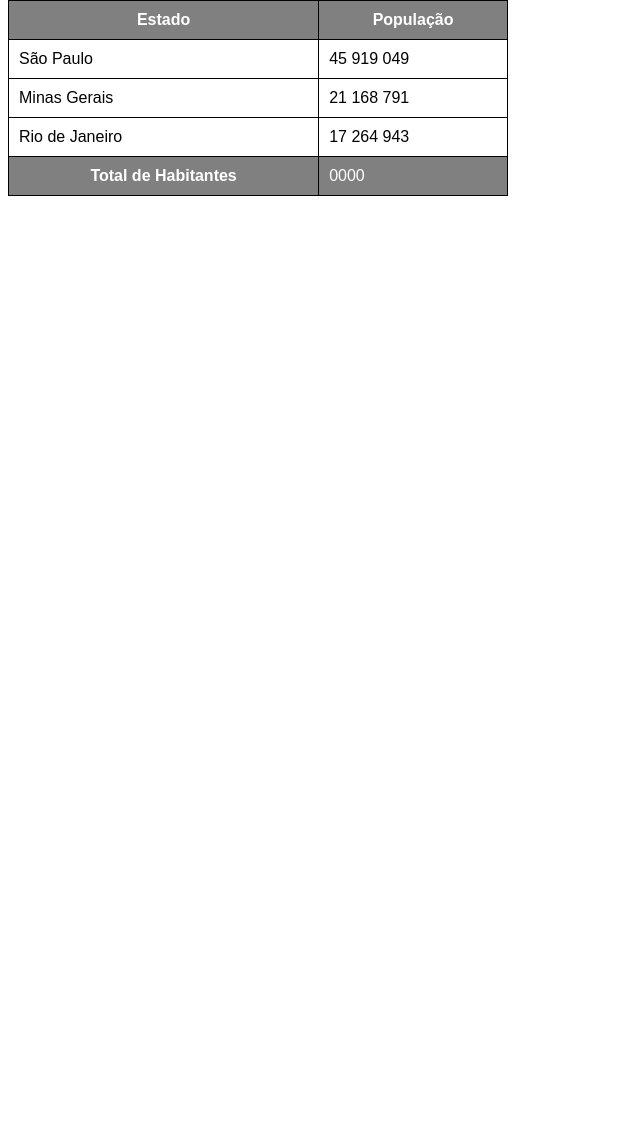
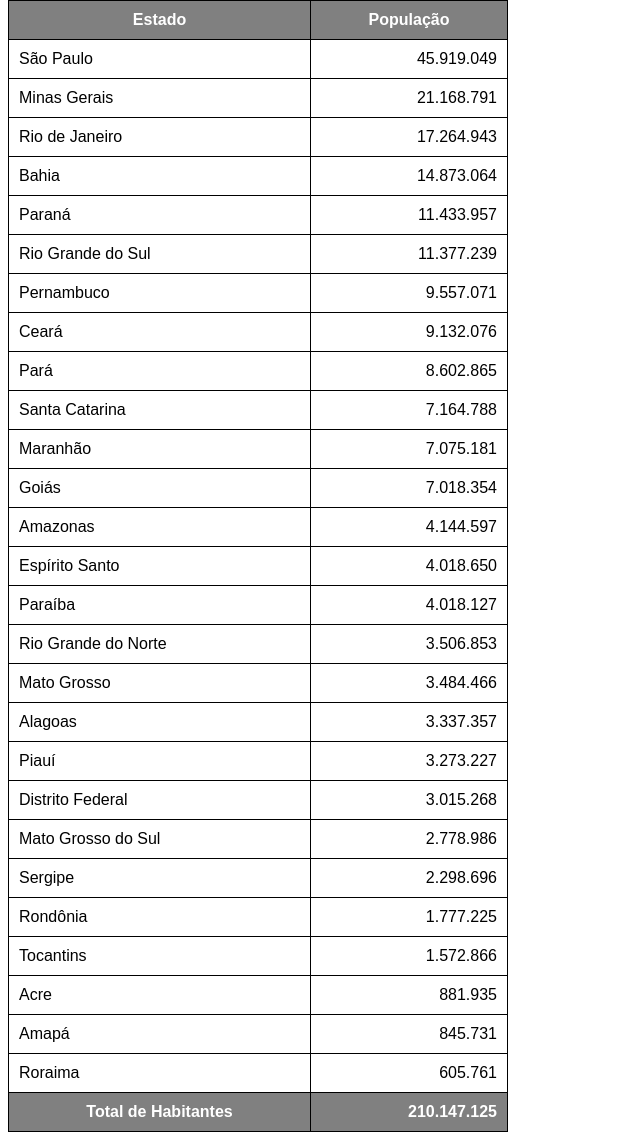
Before and after one commit to elvislimaa/html-css, a plain HTML site: page exercicios/ex023/tabela002.html in a window 1280 px wide. Shown: the part 80-1220 px from the top of the page, without its empty margins (0-640 px from the left). Before the commit the page ends 800 px from the top, so only its background shows below. Drawn offline with Linux system fonts and the light colour scheme.

Commit message:
Tabela completa
Tabela completa com todos estados do Brasil, com número de população por estado.

```diff
--- a/exercicios/ex023/tabela002.html
+++ b/exercicios/ex023/tabela002.html
@@ -23,6 +23,11 @@
             background-color: gray;
             color: white;
         }
+
+        td.num {
+            text-align: right;
+        }
+
     </style>
 </head>
 <body>
@@ -47,21 +52,117 @@
         <tbody>
             <tr>
                 <td>São Paulo</td>
-                <td>45 919 049</td>
+                <td class="num">45.919.049</td>
             </tr>
             <tr>
                 <td>Minas Gerais</td>
-                <td>21 168 791</td>
+                <td class="num">21.168.791</td>
             </tr>
             <tr>
                 <td>Rio de Janeiro</td>
-                <td>17 264 943</td>
+                <td class="num">17.264.943</td>
+            </tr>
+            <tr>
+                <td>Bahia</td>
+                <td class="num">14.873.064</td>
+            </tr>
+            <tr>
+                <td>Paraná</td>
+                <td class="num">11.433.957</td>
+            </tr>
+            <tr>
+                <td>Rio Grande do Sul</td>
+                <td class="num">11.377.239</td>
+            </tr>
+            <tr>
+                <td>Pernambuco</td>
+                <td class="num">9.557.071</td>
+            </tr>
+            <tr>
+                <td>Ceará</td>
+                <td class="num">9.132.076</td>
+            </tr>
+            <tr>
+                <td>Pará</td>
+                <td class="num">8.602.865</td>
+            </tr>
+            <tr>
+                <td>Santa Catarina</td>
+                <td class="num">7.164.788</td>
+            </tr>
+            <tr>
+                <td>Maranhão</td>
+                <td class="num">7.075.181</td>
+            </tr>
+            <tr>
+                <td>Goiás</td>
+                <td class="num">7.018.354</td>
+            </tr>
+            <tr>
+                <td>Amazonas</td>
+                <td class="num">4.144.597</td>
+            </tr>
+            <tr>
+                <td>Espírito Santo</td>
+                <td class="num">4.018.650</td>
+            </tr>
+            <tr>
+                <td>Paraíba</td>
+                <td class="num">4.018.127</td>
+            </tr>
+            <tr>
+                <td>Rio Grande do Norte</td>
+                <td class="num">3.506.853</td>
+            </tr>
+            <tr>
+                <td>Mato Grosso</td>
+                <td class="num">3.484.466</td>
+            </tr>
+            <tr>
+                <td>Alagoas</td>
+                <td class="num">3.337.357</td>
+            </tr>
+            <tr>
+                <td>Piauí</td>
+                <td class="num">3.273.227</td>
+            </tr>
+            <tr>
+                <td>Distrito Federal</td>
+                <td class="num">3.015.268</td>
+            </tr>
+            <tr>
+                <td>Mato Grosso do Sul</td>
+                <td class="num">2.778.986</td>
+            </tr>
+            <tr>
+                <td>Sergipe</td>
+                <td class="num">2.298.696</td>
+            </tr>
+            <tr>
+                <td>Rondônia</td>
+                <td class="num">1.777.225</td>
+            </tr>
+            <tr>
+                <td>Tocantins</td>
+                <td class="num">1.572.866</td>
+            </tr>
+            <tr>
+                <td>Acre</td>
+                <td class="num">881.935</td>
+            </tr>
+            <tr>
+                <td>Amapá</td>
+                <td class="num">845.731</td>
+            </tr>
+            <tr>
+                <td>Roraima</td>
+                <td class="num">605.761</td>
             </tr>
         </tbody>
         <tfoot>
             <tr>
                 <th>Total de Habitantes</th>
-                <td>0000</td>
+                <td class="num"><strong>210.147.125</strong></td>
             </tr>
         </tfoot>
     </table>
```
